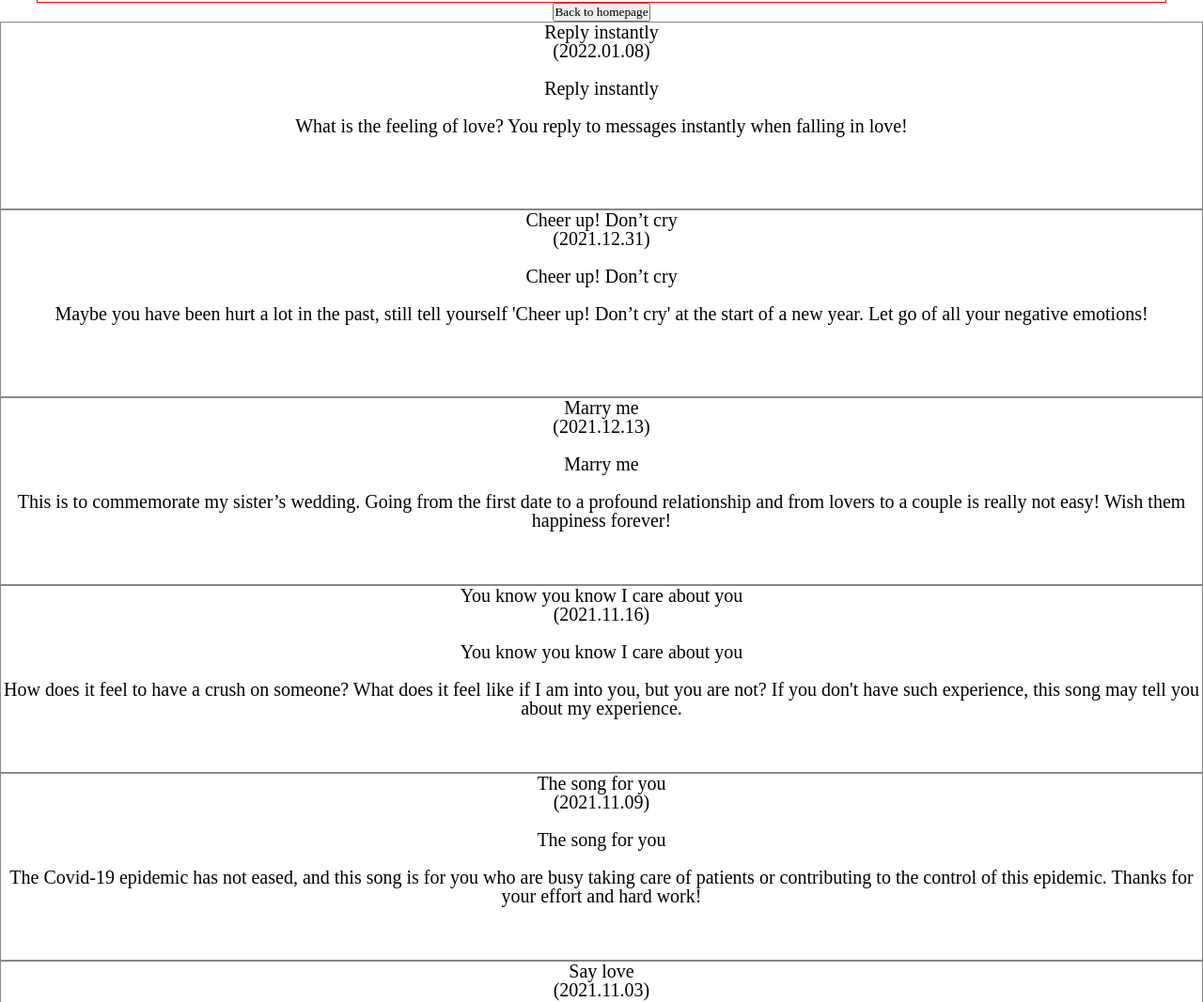
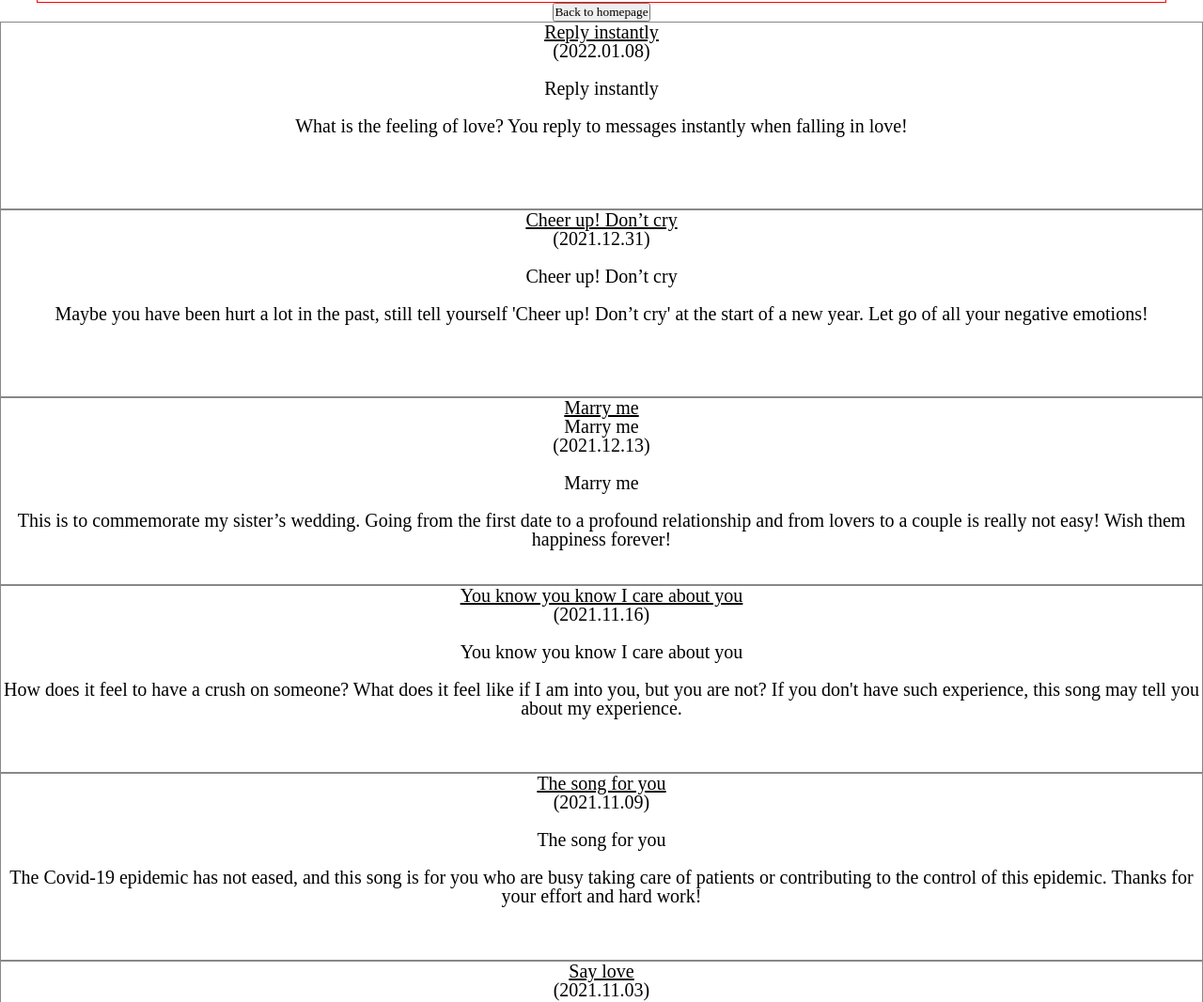
Before and after one commit to amber1997/AmberyiSinging, a plain HTML site: page AlbumLatestEng.html in a window 1280 px wide. Shown: the part 462-1529 px from the top of the page at 94% size. Drawn offline with Linux system fonts and the light colour scheme.

Commit message:
Update AlbumLatestEng.html

```diff
--- a/AlbumLatestEng.html
+++ b/AlbumLatestEng.html
@@ -72,8 +72,10 @@
 
 				<div id="quickans">
 
+					<a href="https://www.soundscape.net/a/21292" title="Listen to this song on these platforms!">
+						<h1 align="middle">Reply instantly</h1>
+					</a>
 
-					<h1 align="middle">Reply instantly</h1>
 					<h2 align="middle">(2022.01.08)</h2>
 					<br>
 					<ul>
@@ -88,8 +90,10 @@
 
 				<div id="nocry">
 
+					<a href="https://www.soundscape.net/a/21175" title="Listen to this song on these platforms!">
+						<h1 align="middle">Cheer up! Don’t cry</h1>
+					</a>
 
-					<h1 align="middle">Cheer up! Don’t cry</h1>
 					<h2 align="middle">(2021.12.31)</h2>
 					<br>
 					<ul>
@@ -105,7 +109,9 @@
 
 				<div id="marrymearticle">
 
-
+					<a href="https://www.soundscape.net/a/20949" title="Listen to this song on these platforms!">
+						<h1 align="middle">Marry me</h1>
+					</a>
 					<h1 align="middle">Marry me</h1>
 					<h2 align="middle">(2021.12.13)</h2>
 					<br>
@@ -120,8 +126,10 @@
 
 				<div id="careabout">
 
+					<a href="https://www.soundscape.net/a/20562" title="Listen to this song on these platforms!">
+						<h1 align="middle">You know you know I care about you</h1>
+					</a>
 
-					<h1 align="middle">You know you know I care about you</h1>
 					<h2 align="middle">(2021.11.16)</h2>
 					<br>
 					<ul>
@@ -137,8 +145,10 @@
 
 				<div id="songforu">
 
+					<a href="https://www.soundscape.net/a/20475" title="Listen to this song on these platforms!">
+						<h1 align="middle">The song for you</h1>
+					</a>
 
-					<h1 align="middle">The song for you</h1>
 					<h2 align="middle">(2021.11.09)</h2>
 					<br>
 					<ul>
@@ -155,8 +165,10 @@
 
 				<div id="loveu">
 
+					<a href="https://www.soundscape.net/a/20302" title="Listen to this song on these platforms!">
+						<h1 align="middle">Say love</h1>
+					</a>
 
-					<h1 align="middle">Say love</h1>
 					<h2 align="middle">(2021.11.03)</h2>
 					<br>
 					<ul>
```
